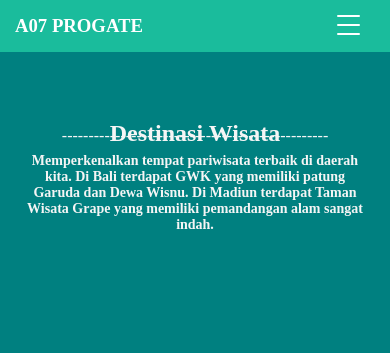
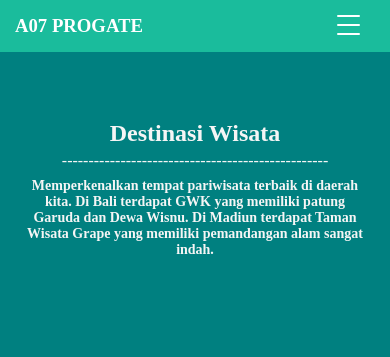
Before and after one commit to dasx000/a07, a plain HTML site: page index.html in a window 390 px wide. Shown: the top 357 px of the page. Drawn offline with Linux system fonts and the light colour scheme.

Commit message:
Update responsive.css

```diff
--- a/css/responsive.css
+++ b/css/responsive.css
@@ -8,7 +8,7 @@
         font-size: 26px;
     }
     main .garis {
-        margin-top: -22px;
+        margin-top: 5px;
     }
     main h3 {
         font-size: 18px;
@@ -62,7 +62,7 @@
         font-size: 24px;
     }
     main .garis {
-        margin-top: -20px;
+        margin-top: 5px;
     }
     main h3 {
         font-size: 14px;
```
